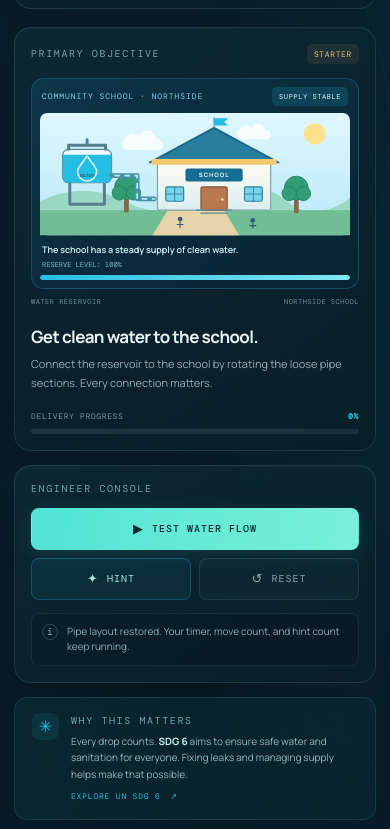
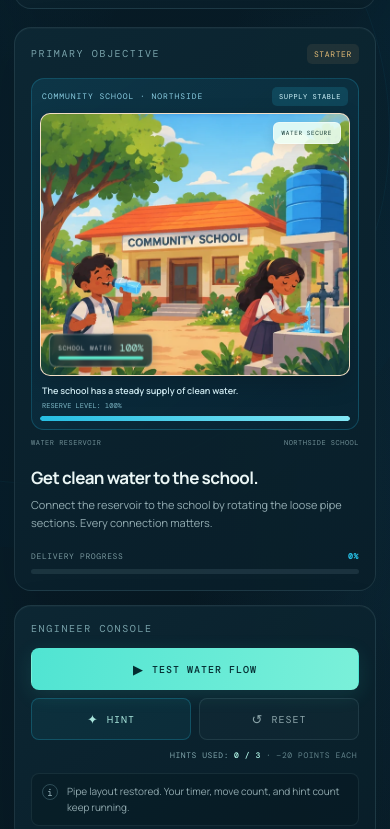
Before and after one commit to kohli86/Pape-Hackathon, a plain HTML site: page index.html in a window 390 px wide. Shown: the part 950-1779 px from the top of the page. Drawn offline with nearby package versions, Linux system fonts and the light colour scheme.

Commit message:
Add files via upload

```diff
--- a/game.js
+++ b/game.js
@@ -36,10 +36,15 @@
   const livesCaption = document.getElementById("lives-caption");
   const totalScoreDisplay = document.getElementById("total-score");
   const schoolScene = document.getElementById("school-scene");
+  const schoolIllustration = document.getElementById("school-illustration");
   const schoolStatus = document.getElementById("school-status");
   const schoolStatusCaption = document.getElementById("school-status-caption");
   const schoolStatusDetail = document.getElementById("school-status-detail");
-  const schoolWaterFill = document.getElementById("school-water-fill");
+  const schoolArtReserve = document.getElementById("school-art-reserve");
+  const schoolArtReserveFill = document.getElementById("school-art-reserve-fill");
+  const schoolArtState = document.getElementById("school-art-state");
+  const hintCountDisplay = document.getElementById("hint-count");
+  const hintUsage = document.getElementById("hint-usage");
   const schoolReserveFill = document.getElementById("school-reserve-fill");
 
   const levelNumber = document.getElementById("level-number");
@@ -73,6 +78,8 @@
   let timerDeadline = 0;
   let timerInterval = null;
   let gameOver = false;
+  const HINT_LIMIT = 3;
+  const HINT_PENALTY = 20;
 
   const keyOf = (r, c) => `${r},${c}`;
   const getTile = (r, c) => tileMap.get(keyOf(r, c));
@@ -341,16 +348,39 @@
 
     schoolScene.classList.remove("scene-healthy", "scene-strained", "scene-critical", "scene-empty");
     schoolScene.classList.add(`scene-${state}`);
+
+    // Use three separate illustrated scenes rather than tinting one image.
+    // The timer chooses the artwork; the empty state reuses the critical scene
+    // because the run ends immediately when the countdown reaches zero.
+    const imageState = state === "empty" ? "critical" : state;
+    const sceneImages = {
+      healthy: "school-stable.webp",
+      strained: "school-strained.webp",
+      critical: "school-critical.webp"
+    };
+    if (schoolIllustration && schoolIllustration.getAttribute("data-scene") !== imageState) {
+      schoolIllustration.classList.add("is-switching");
+      schoolIllustration.addEventListener("load", () => {
+        schoolIllustration.classList.remove("is-switching");
+      }, { once: true });
+      schoolIllustration.setAttribute("data-scene", imageState);
+      schoolIllustration.setAttribute("src", sceneImages[imageState]);
+      schoolIllustration.setAttribute("alt", imageState === "healthy"
+        ? "Healthy community school with students, a full water tank and clean flowing water"
+        : imageState === "strained"
+          ? "Community school in warm warning light as the water tank level falls"
+          : "Community school during a water shortage with a nearly empty tank and worried students");
+    }
     schoolStatus.textContent = label;
     schoolStatusCaption.textContent = caption;
     schoolStatusDetail.textContent = `RESERVE LEVEL: ${reserve}%`;
     schoolReserveFill.style.width = `${reserve}%`;
-    // Move the visible waterline inside the illustrated storage tank.
-    const tankHeight = 47;
-    const fillHeight = tankHeight * reserve / 100;
-    schoolWaterFill.setAttribute("y", String(117 - fillHeight));
-    schoolWaterFill.setAttribute("height", String(fillHeight));
-    schoolScene.setAttribute("aria-label", `Community school water condition: ${label.toLowerCase()}`);
+    // Update the overlaid reserve gauge and the CSS scene state. The illustration
+    // itself transitions from vibrant to sun-faded as the school runs low on water.
+    schoolArtReserve.textContent = `${reserve}%`;
+    schoolArtReserveFill.style.width = `${reserve}%`;
+    schoolArtState.textContent = state === "healthy" ? "WATER SECURE" : state === "strained" ? "CONSERVE WATER" : state === "critical" ? "EMERGENCY SUPPLY" : "SUPPLY LOST";
+    schoolScene.setAttribute("aria-label", `Community school water condition: ${label.toLowerCase()}, reserve ${reserve} percent`);
   }
 
   function updateRunHud() {
@@ -390,7 +420,7 @@
     const timeBonus = timeRemaining * 5;
     const extraMoves = Math.max(0, moves - optimalMoves);
     const efficiencyBonus = Math.max(0, 100 - extraMoves * 5);
-    const hintPenalty = hintsUsed * 20;
+    const hintPenalty = hintsUsed * HINT_PENALTY;
     const points = Math.max(25, 100 + timeBonus + efficiencyBonus - hintPenalty);
     return { timeBonus, efficiencyBonus, hintPenalty, points };
   }
@@ -404,13 +434,14 @@
 
   function enableGameplay() {
     checkButton.disabled = false;
-    hintButton.disabled = false;
     resetButton.disabled = false;
+    updateHintUsage();
   }
 
   function startFreshAttempt(message) {
     moves = 0;
     hintsUsed = 0;
+    updateHintUsage();
     solved = false;
     hintedKey = null;
     flowPath = [];
@@ -599,14 +630,27 @@
     }
   }
 
+  function updateHintUsage() {
+    hintCountDisplay.textContent = `${hintsUsed} / ${HINT_LIMIT}`;
+    hintUsage.classList.toggle("hint-limit-reached", hintsUsed >= HINT_LIMIT);
+    hintButton.disabled = solved || gameOver || hintsUsed >= HINT_LIMIT;
+    hintButton.setAttribute("aria-label", `Use hint. ${HINT_LIMIT - hintsUsed} hints remaining. Each hint deducts ${HINT_PENALTY} points.`);
+  }
+
   function showHint() {
     if (solved || gameOver) return;
+    if (hintsUsed >= HINT_LIMIT) {
+      setFeedback(`You have used all ${HINT_LIMIT} hints for this level. Each hint costs ${HINT_PENALTY} points.`, "warning");
+      updateHintUsage();
+      return;
+    }
     const nextTile = solutionTiles.map(definition => getTile(definition.r, definition.c)).find(tile => !isCorrect(tile));
     if (!nextTile) {
       setFeedback("All route pipes are aligned. Press TEST WATER FLOW to complete this level.", "success");
       return;
     }
     hintsUsed += 1;
+    updateHintUsage();
     hintedKey = keyOf(nextTile.r, nextTile.c);
     renderBoard();
     const needed = describePorts(nextTile.targetPorts);
--- a/index.html
+++ b/index.html
@@ -98,48 +98,18 @@
               <span class="scene-tag">COMMUNITY SCHOOL · NORTHSIDE</span>
               <span class="scene-status" id="school-status">SUPPLY STABLE</span>
             </div>
-            <svg class="school-illustration" viewBox="0 0 520 205" role="img" aria-labelledby="school-art-title school-art-desc">
-              <title id="school-art-title">A school and its clean-water supply</title>
-              <desc id="school-art-desc">An illustrated community school connected to an elevated water tank. The tank level and surroundings change as the countdown runs low.</desc>
-              <defs>
-                <linearGradient id="school-sky" x1="0" y1="0" x2="0" y2="1"><stop offset="0" stop-color="#dff7ff"/><stop offset="1" stop-color="#b9e9f7"/></linearGradient>
-                <linearGradient id="school-wall" x1="0" y1="0" x2="0" y2="1"><stop offset="0" stop-color="#fffdf2"/><stop offset="1" stop-color="#dceef0"/></linearGradient>
-                <clipPath id="tank-clip"><rect x="38" y="61" width="82" height="56" rx="10"/></clipPath>
-              </defs>
-              <rect class="scene-sky" width="520" height="205" rx="12"/>
-              <circle class="scene-sun" cx="461" cy="35" r="18"/>
-              <g class="scene-cloud" fill="#f6fdff"><path d="M143 43c2-9 16-12 22-4 6-15 28-12 30 4 13 0 17 18 2 19h-48c-14-1-16-16-6-19Z"/><path d="M335 28c3-8 14-10 19-3 5-11 22-9 24 4 12 0 14 14 1 15h-38c-12-1-15-12-6-16Z"/></g>
-              <path class="scene-hill" d="M0 148Q75 113 142 148T285 143t125 2 110-2v57H0Z"/>
-              <rect class="scene-ground" x="0" y="163" width="520" height="42"/>
-              <path class="scene-path" d="M214 163h95l25 42h-145Z"/>
-              <g class="scene-tree" transform="translate(145 112)"><rect x="-4" y="24" width="8" height="31" rx="3"/><circle cx="0" cy="13" r="20"/><circle cx="-12" cy="22" r="12"/><circle cx="12" cy="22" r="12"/></g>
-              <g class="scene-tree tree-right" transform="translate(430 113)"><rect x="-4" y="24" width="8" height="31" rx="3"/><circle cx="0" cy="13" r="20"/><circle cx="-12" cy="22" r="12"/><circle cx="12" cy="22" r="12"/></g>
-              <g class="water-tower">
-                <path class="tank-support" d="M50 117v36m58-36v36M52 153h54"/>
-                <rect class="tank-shell" x="38" y="61" width="82" height="56" rx="10"/>
-                <g clip-path="url(#tank-clip)"><rect id="school-water-fill" class="tank-water" x="38" y="70" width="82" height="47"/></g>
-                <path class="tank-top" d="M48 61v-7h62v7M79 54V45"/>
-                <path class="tank-mark" d="M72 82c-5 7-9 11-9 16a16 16 0 0 0 32 0c0-5-4-10-9-16-3-4-5-7-7-10-2 3-4 6-7 10Z"/>
-                <text class="tank-label" x="79" y="108" text-anchor="middle">WATER</text>
-              </g>
-              <path class="school-feed-pipe" d="M120 105h43v39h29"/>
-              <path class="school-water-flow" d="M120 105h43v39h29"/>
-              <g class="school-building">
-                <path class="school-roof" d="m184 83 108-58 108 58Z"/>
-                <rect class="school-wall" x="197" y="81" width="190" height="82" rx="3"/>
-                <rect class="school-fascia" x="187" y="77" width="210" height="10" rx="2"/>
-                <rect class="school-sign" x="244" y="93" width="96" height="22" rx="4"/>
-                <text class="school-sign-text" x="292" y="108" text-anchor="middle">SCHOOL</text>
-                <g class="school-window"><rect x="211" y="124" width="30" height="24" rx="3"/><path d="M226 124v24m-15-12h30"/></g>
-                <g class="school-window"><rect x="343" y="124" width="30" height="24" rx="3"/><path d="M358 124v24m-15-12h30"/></g>
-                <rect class="school-door" x="270" y="124" width="44" height="39" rx="3"/>
-                <circle class="school-door-knob" cx="306" cy="145" r="2"/>
-                <path class="school-steps" d="M262 163h60m-52 5h44"/>
-                <path class="school-flagpole" d="M292 25V8"/><path class="school-flag" d="M292 9h24l-7 6 7 6h-24Z"/>
-              </g>
-              <g class="scene-people"><circle cx="235" cy="178" r="4"/><path d="M235 182v10m-5-5h10"/><circle cx="357" cy="180" r="4"/><path d="M357 184v9m-5-4h10"/></g>
-            </svg>
-            <div class="school-scene-caption"><strong id="school-status-caption">The school has a steady supply of clean water.</strong><span id="school-status-detail">RESERVE LEVEL: 100%</span></div>
+            <div class="school-art-frame" id="school-art-frame" role="img" aria-label="Community school with students using a clean-water station; the scene changes as the countdown falls.">
+              <img class="school-illustration" id="school-illustration" data-scene="healthy" src="school-stable.webp" alt="A sunny illustrated community school with a full water tank and students using clean water" width="676" height="574">
+              <div class="school-art-wash" aria-hidden="true"></div>
+              <div class="school-art-dust" aria-hidden="true"></div>
+              <div class="school-art-meter" aria-hidden="true">
+                <span class="art-meter-label">SCHOOL WATER</span>
+                <strong id="school-art-reserve">100%</strong>
+                <span class="art-meter-track"><i id="school-art-reserve-fill"></i></span>
+              </div>
+              <div class="school-art-state" id="school-art-state">WATER SECURE</div>
+            </div>
+            <div class="school-scene-caption"><strong id="school-status-caption">Students have reliable access to clean water.</strong><span id="school-status-detail">RESERVE LEVEL: 100%</span></div>
             <div class="school-reserve-track"><div id="school-reserve-fill" class="school-reserve-fill"></div></div>
           </div>
           <div class="mission-route-labels"><span>WATER RESERVOIR</span><span id="goal-name">NORTHSIDE SCHOOL</span></div>
@@ -161,6 +131,7 @@
               <button id="hint-button" class="button button-secondary" type="button"><span class="button-symbol">✦</span> HINT</button>
               <button id="reset-button" class="button button-quiet" type="button"><span class="button-symbol">↺</span> RESET</button>
             </div>
+            <div class="hint-usage" id="hint-usage" aria-live="polite">HINTS USED: <strong id="hint-count">0 / 3</strong> <span>· −20 POINTS EACH</span></div>
           </div>
           <div id="feedback" class="feedback" role="status" aria-live="polite">
             <span class="feedback-icon">i</span>
--- a/style.css
+++ b/style.css
@@ -205,72 +205,118 @@ h1 span { color: var(--teal); }
 .school-scene-heading { display:flex; align-items:center; justify-content:space-between; gap:8px; margin:0 2px 7px; }
 .scene-tag { color:#8bcfe3; font:8px var(--mono); letter-spacing:.12em; }
 .scene-status { padding:5px 7px; border-radius:5px; color:#d4f8ff; background:rgba(38,189,226,.16); font:7px var(--mono); letter-spacing:.08em; transition:color .35s, background .35s; }
-.school-illustration { display:block; width:100%; height:auto; border-radius:9px; overflow:visible; }
-.scene-sky { fill:url(#school-sky); transition:fill .5s; }
-.scene-sun { fill:#ffe28a; opacity:1; transition:opacity .5s, fill .5s; }
-.scene-hill { fill:#9bd9c4; transition:fill .5s; }
-.scene-ground { fill:#71bd96; transition:fill .5s; }
-.scene-path { fill:#e6d4a8; }
-.scene-tree circle { fill:#319c75; stroke:#248561; stroke-width:1.5; transition:fill .5s, stroke .5s; }
-.scene-tree rect { fill:#8b6548; }
-.water-tower .tank-support, .water-tower .tank-top { fill:none; stroke:#547d90; stroke-width:5; stroke-linecap:round; stroke-linejoin:round; }
-.tank-shell { fill:#edf9fb; stroke:#56889c; stroke-width:2; }
-.tank-water { fill:#26bde2; transition:y .5s, height .5s, fill .5s; }
-.tank-mark { fill:none; stroke:rgba(255,255,255,.9); stroke-width:2.5; stroke-linejoin:round; }
-.tank-label { fill:#2a6478; font:7px var(--mono); font-weight:bold; letter-spacing:.08em; }
-.school-feed-pipe { fill:none; stroke:#4a8fa5; stroke-width:8; stroke-linecap:round; stroke-linejoin:round; }
-.school-water-flow { fill:none; stroke:#a5f2ff; stroke-width:3; stroke-linecap:round; stroke-dasharray:7 10; animation:school-flow 1.2s linear infinite; }
-@keyframes school-flow { to { stroke-dashoffset:-34; } }
-.school-roof { fill:#287e9d; stroke:#1b6587; stroke-width:3; stroke-linejoin:round; }
-.school-wall { fill:url(#school-wall); stroke:#7aa6b1; stroke-width:2; transition:fill .5s; }
-.school-fascia { fill:#f4c96f; }
-.school-sign { fill:#176d91; }
-.school-sign-text { fill:#fff; font: bold 10px var(--sans); letter-spacing:.16em; }
-.school-window rect { fill:#75d5ed; stroke:#367f9b; stroke-width:2; transition:fill .5s; }
-.school-window path { stroke:#367f9b; stroke-width:1.5; }
-.school-door { fill:#b87950; stroke:#865638; stroke-width:2; }
-.school-door-knob { fill:#ffe6a6; }
-.school-steps, .school-flagpole { fill:none; stroke:#668b97; stroke-width:2; stroke-linecap:round; }
-.school-flag { fill:#26bde2; transition:fill .5s; }
-.scene-people circle { fill:#315b7b; }.scene-people path { stroke:#315b7b; stroke-width:2; stroke-linecap:round; }
+.school-art-frame {
+  position: relative;
+  width: 100%;
+  aspect-ratio: 1.18 / 1;
+  overflow: hidden;
+  isolation: isolate;
+  border: 1px solid rgba(255,255,255,.13);
+  border-radius: 10px;
+  background: #f0d9bd;
+  box-shadow: 0 8px 24px rgba(0,0,0,.16);
+}
+.school-illustration {
+  display: block;
+  width: 100%;
+  height: 100%;
+  object-fit: cover;
+  object-position: center center;
+  transform: scale(1.005);
+  filter: none;
+  opacity: 1;
+  transition: opacity .45s ease, transform 1.2s ease;
+  animation: school-art-breathe 12s ease-in-out infinite alternate;
+}
+@keyframes school-art-breathe { from { transform: scale(1.005) translateY(0); } to { transform: scale(1.025) translateY(-.4%); } }
+.school-illustration.is-switching { opacity: .12; transform: scale(1.02); }
+.school-art-wash {
+  position: absolute;
+  inset: 0;
+  z-index: 1;
+  pointer-events: none;
+  opacity: 0;
+  background: linear-gradient(180deg,rgba(255,211,133,.05),rgba(176,92,42,.12));
+  transition: opacity 1.1s ease, background 1.1s ease;
+}
+.school-art-dust {
+  position: absolute;
+  inset: auto 0 0;
+  z-index: 2;
+  height: 0;
+  pointer-events: none;
+  opacity: 0;
+  background: linear-gradient(0deg,rgba(143,91,49,.38),transparent);
+  transition: height 1.2s ease, opacity 1.2s ease;
+}
+.school-art-meter {
+  position: absolute;
+  z-index: 3;
+  left: 12px;
+  bottom: 12px;
+  display: grid;
+  grid-template-columns: auto auto;
+  align-items: center;
+  gap: 3px 8px;
+  min-width: 112px;
+  padding: 7px 9px;
+  border: 1px solid rgba(255,255,255,.33);
+  border-radius: 8px;
+  color: #fff;
+  background: rgba(13,45,54,.78);
+  box-shadow: 0 3px 12px rgba(0,0,0,.16);
+  backdrop-filter: blur(5px);
+}
+.art-meter-label { color: rgba(255,255,255,.78); font: 7px var(--mono); letter-spacing: .12em; }
+.school-art-meter strong { justify-self: end; color: #b9fff0; font: 11px var(--mono); }
+.art-meter-track { grid-column: 1 / -1; display: block; height: 4px; overflow: hidden; border-radius: 9px; background: rgba(255,255,255,.24); }
+.art-meter-track i { display: block; width: 100%; height: 100%; border-radius: inherit; background: #5ce2c6; box-shadow: 0 0 8px rgba(92,226,198,.55); transition: width .8s ease, background .8s ease; }
+.school-art-state {
+  position: absolute;
+  z-index: 3;
+  top: 11px;
+  right: 11px;
+  padding: 6px 8px;
+  border: 1px solid rgba(255,255,255,.38);
+  border-radius: 6px;
+  color: #153a34;
+  background: rgba(236,255,245,.88);
+  font: 7px var(--mono);
+  letter-spacing: .1em;
+  box-shadow: 0 3px 12px rgba(0,0,0,.1);
+  transition: color .5s, background .5s;
+}
 .school-scene-caption { display:flex; align-items:center; justify-content:space-between; gap:8px; margin:8px 2px 6px; }
 .school-scene-caption strong { color:#d8f5fc; font-size:9px; font-weight:600; }
 .school-scene-caption span { color:#7fb9c8; font:7px var(--mono); white-space:nowrap; }
 .school-reserve-track { height:5px; overflow:hidden; border-radius:9px; background:rgba(7,22,33,.45); }
 .school-reserve-fill { width:100%; height:100%; border-radius:inherit; background:linear-gradient(90deg,#26bde2,#82e7f5); box-shadow:0 0 10px rgba(38,189,226,.35); transition:width .5s, background .5s; }
 .scene-strained { border-color:rgba(232,184,91,.42); background:linear-gradient(145deg,rgba(91,75,43,.28),rgba(27,42,49,.72)); }
-.scene-strained .scene-status { color:#ffe0a1; background:rgba(232,184,91,.16); }
-.scene-strained .scene-sun { fill:#efc56e; opacity:.68; }
-.scene-strained .scene-hill { fill:#a5bd8a; }
-.scene-strained .scene-ground { fill:#a1ad79; }
-.scene-strained .scene-tree circle { fill:#91a66c; stroke:#788b5c; }
-.scene-strained .tank-water { fill:#e5bc67; }
-.scene-strained .school-water-flow { stroke:#f4d28e; }
-.scene-strained .school-reserve-fill { background:linear-gradient(90deg,#d2a64f,#f2d38d); }
+.scene-strained .school-illustration { filter:none; }
+.scene-strained .school-art-wash { opacity:.035; background:linear-gradient(180deg,rgba(248,203,121,.08),rgba(176,113,45,.12)); }
+.scene-strained .school-art-state { color:#4b3517; background:rgba(255,224,160,.94); }
+.scene-strained .art-meter-track i { background:#e6bd66; }
 .scene-critical { border-color:rgba(238,145,89,.58); background:linear-gradient(145deg,rgba(90,51,38,.34),rgba(37,33,39,.82)); box-shadow:0 0 23px rgba(238,145,89,.08); }
-.scene-critical .scene-status { color:#ffd0a6; background:rgba(231,122,74,.2); }
-.scene-critical .scene-sky { fill:#d5c4b4; }
-.scene-critical .scene-sun { fill:#e7a66d; opacity:.45; }
-.scene-critical .scene-hill { fill:#a89b78; }
-.scene-critical .scene-ground { fill:#a08a69; }
-.scene-critical .scene-tree circle { fill:#9a8054; stroke:#806a48; }
-.scene-critical .tank-water { fill:#de8b5c; }
-.scene-critical .school-water-flow { stroke:#f0a16f; }
-.scene-critical .school-window rect { fill:#bdad8d; }
-.scene-critical .school-reserve-fill { background:linear-gradient(90deg,#d17850,#edaa70); }
+.scene-critical .school-illustration { filter:none; }
+.scene-critical .school-art-wash { opacity:.04; background:linear-gradient(180deg,rgba(238,168,100,.08),rgba(105,58,36,.12)); }
+.scene-critical .school-art-dust { height:9%; opacity:.22; }
+.scene-critical .school-art-state { color:#542b1c; background:rgba(255,197,151,.95); }
+.scene-critical .art-meter-track i { background:#e79663; }
 .scene-empty { border-color:rgba(242,112,91,.72); background:linear-gradient(145deg,rgba(79,39,38,.52),rgba(30,27,34,.9)); box-shadow:0 0 28px rgba(242,112,91,.12); }
-.scene-empty .scene-status { color:#ffe0dd; background:rgba(224,83,72,.25); }
-.scene-empty .scene-sky { fill:#b9a9a2; }
-.scene-empty .scene-sun { opacity:.16; }
-.scene-empty .scene-hill, .scene-empty .scene-ground { fill:#8c8277; }
-.scene-empty .scene-tree circle { fill:#766c56; stroke:#655c4c; }
-.scene-empty .tank-water { fill:#a86a5a; }
-.scene-empty .school-water-flow { stroke:#e57d68; opacity:.2; }
-.scene-empty .school-window rect { fill:#8d8b85; }
-.scene-empty .school-wall { fill:#d0c9ba; }
-.scene-empty .school-flag { fill:#df796b; }
-.scene-empty .school-reserve-fill { background:#df796b; }
+.scene-empty .school-illustration { filter:none; }
+.scene-empty .school-art-wash { opacity:.12; background:linear-gradient(180deg,rgba(70,66,61,.08),rgba(37,29,29,.28)); }
+.scene-empty .school-art-dust { height:14%; opacity:.35; }
+.scene-empty .school-art-state { color:#fff0eb; background:rgba(133,52,44,.94); border-color:rgba(255,220,210,.36); }
+.scene-empty .art-meter-track i { background:#df796b; }
+.hint-usage { display:flex; justify-content:flex-end; align-items:center; gap:5px; margin:2px 2px 0; color:#82a7ae; font:8px var(--mono); letter-spacing:.07em; }
+.hint-usage strong { color:#b9fff0; font-weight:500; }
+.hint-usage span { color:#63848b; }
+.hint-usage.hint-limit-reached strong, .hint-usage.hint-limit-reached span { color:#edb77d; }
+#hint-button:disabled { opacity:.45; cursor:not-allowed; }
 @media (max-width:580px) {
   .school-scene { margin-top:14px; padding:8px; }
+  .school-art-frame { aspect-ratio: 1.18 / 1; }
+  .school-art-meter { left:8px; bottom:8px; transform:scale(.9); transform-origin:bottom left; }
+  .school-art-state { top:8px; right:8px; font-size:6px; }
   .school-scene-caption { align-items:flex-start; flex-direction:column; gap:4px; }
 }
```
Also changed, not shown: school-critical.webp (added), school-stable.webp (added), school-strained.webp (added), 5 other files.
